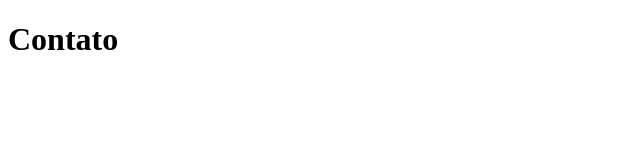
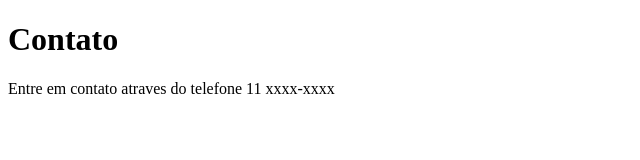
Before and after one commit to brunofariasanchez/Sistema-cadastro-produtos, a plain HTML site: page contato.html in a window 1280 px wide. Shown: the whole page, without its empty margins (0-640 px from the left). Drawn offline with Linux system fonts and the light colour scheme.

Commit message:
adicionando telefone de contato

```diff
--- a/contato.html
+++ b/contato.html
@@ -8,6 +8,7 @@
 </head>
 <body>
     <h1>Contato</h1>
+    <p>Entre em contato atraves do telefone 11 xxxx-xxxx</p>
 
 </body>
 </html>
```
